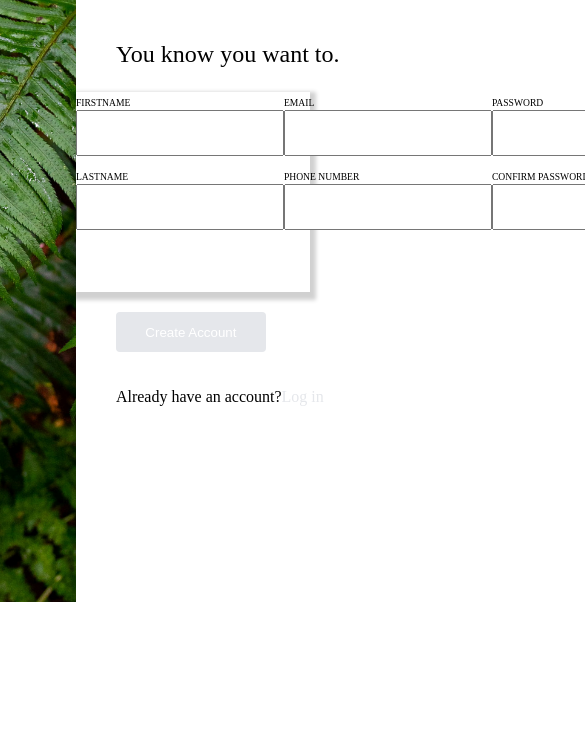
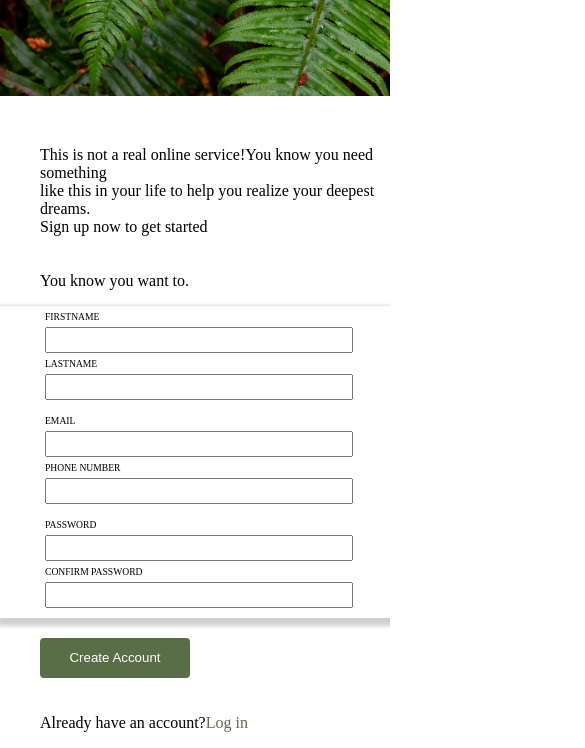
Before and after one commit to MICHELLENGEI/sign-up-form-odin, a plain HTML site: page index.html in a window 390 px wide. Shown: the part 242-990 px from the top of the page, 585 px wide, since content can reach past the window. Before the commit the page ends 844 px from the top, so only its background shows below. Drawn offline with Linux system fonts and the light colour scheme; a script that the page names is missing.

Commit message:
restyled the form

```diff
--- a/css/style.css
+++ b/css/style.css
@@ -2,11 +2,13 @@ body {
     margin: 0;
     padding: 0;
 }
-.container{
+
+.container {
     display: flex;
     flex-direction: row;
 
 }
+
 .left-content {
     background-image: url('../img/halie-west-25xggax4bSA-unsplash.jpg');
     background-repeat: no-repeat;
@@ -24,7 +26,7 @@ body {
     justify-content: center;
     align-items: center;
     position: absolute;
-    top :100px;
+    top: 100px;
     width: 40vw;
 }
 
@@ -32,61 +34,148 @@ body {
     color: white;
     font-size: 3rem;
 }
-.right-content{
+
+.right-content {
     display: flex;
     flex-direction: column;
 
 }
-.top-paragraph{
-margin-top: 50px;
-margin-left:40px;
-margin-bottom: 20px;
-font-size: 1.5rem;
+
+.top-paragraph {
+    margin-top: 50px;
+    margin-left: 40px;
+    margin-bottom: 20px;
+    font-size: 1.5rem;
 }
-.second-paragraph{
+
+.second-paragraph {
     font-size: 1.5rem;
-    margin-left:40px;
+    margin-left: 40px;
 }
-form{
+
+form {
     width: 60vw;
-    height: 200px;
+    height: fit-content;
     display: flex;
-    flex-direction: row;
+    flex-direction: column;
     box-shadow: 2px 4px 4px 4px#0000002f;
 
 }
-.form-leftside,
-.form-rightside{
-    padding: 20px 40px;
+
+.first-row,
+.second-row,
+.third-row {
+    padding: 5px 40px;
+    display: flex;
+    flex-direction: row;
+    justify-content: space-around;
+
+}
+.input1,
+.input2,
+.input3,
+.input4,
+.input5,
+.input6{
     display: flex;
     flex-direction: column;
+}
 
-}
-label{
+label {
     font-size: 0.6rem;
     margin-bottom: 5px;
 }
-input{
-    margin-bottom: 10px ;
+
+input {
+    margin-bottom: 5px;
     width: 200px;
-    height: 40px;
+    height: 20px;
+}
 
-}
-input:focus{
+input:focus {
     border: 1px solid rgba(255, 0, 0, 0);
 }
-.submit{
+
+.submit {
     width: 150px;
     height: 40px;
-    background-color:#E5E7EB;
+    background-color: #596D48;
     color: white;
     border: none;
     margin: 20px 40px;
     border-radius: 4px;
 }
-.last-paragraph{
-margin-left: 40px;
+
+.last-paragraph {
+    margin-left: 40px;
 }
-span{
-    color:#E5E7EB;
+
+span {
+    color: #596D48;
 }
+
+#passwordMatch {
+    font-size: 8px;
+    margin: 0;
+    padding: 0;
+}
+
+.password-error {
+    border: 2px solid red;
+}
+
+.password-success {
+    border: 2px solid green;
+}
+
+@media screen and (max-width: 768px) {
+    .container {
+        display: flex;
+        flex-direction: column;
+    }
+    .top-paragraph {
+        margin-top: 50px;
+        margin-left: 40px;
+        margin-bottom: 20px;
+        font-size: 1rem;
+    }
+
+    .second-paragraph {
+        font-size: 1rem;
+        margin-left: 40px;
+    }
+    .first-row,
+    .second-row,
+    .third-row {
+        padding: 5px 5px;
+        display: flex;
+        flex-direction: column;
+        justify-content: space-around;
+        margin-left: 40px;
+
+    }
+    .left-content {
+        width: 100vw;
+        height: 40vh;
+
+    }
+
+    .logo {
+        top: 70px;
+        width: 100vw;
+    }
+
+
+    form {
+        width: 100vw;
+        height: fit-content;
+        display: flex;
+        flex-direction: column;
+        box-shadow: 2px 4px 4px 4px#0000002f;
+    }
+    input {
+        width: 300px;
+        height: 20px;
+    }
+
+}
```
